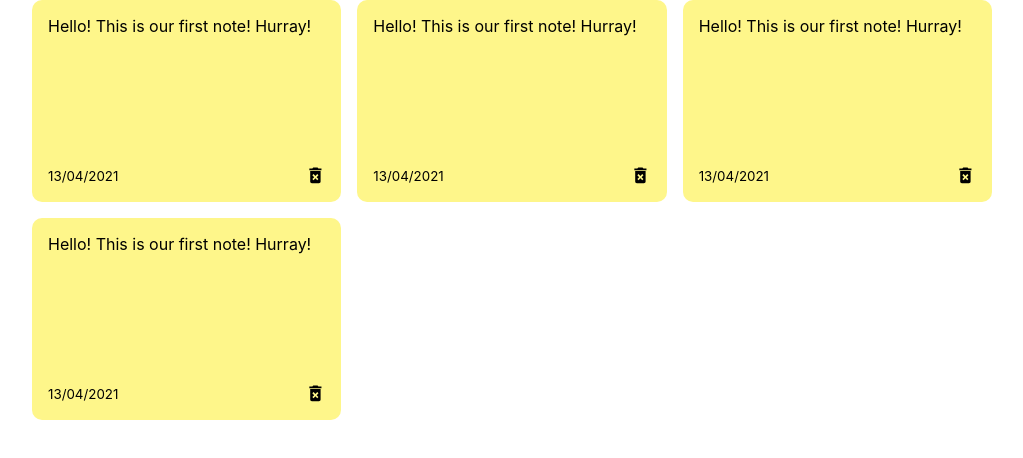
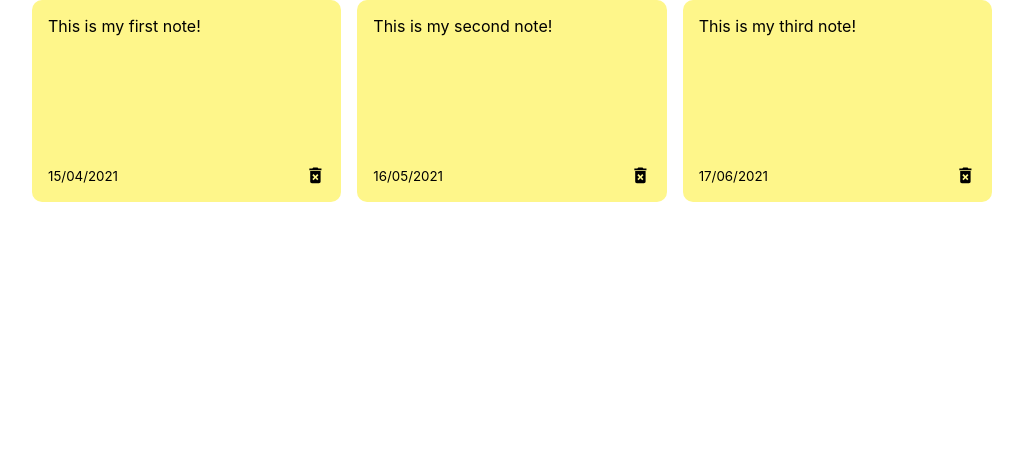
Before and after one commit to d-cryptic/note-app-react, a React (Create React App) app: page / in a window 1280 px wide. Shown: the top 458 px of the page, without its empty margins (128-1151 px from the left). Built offline with nearby package versions, Linux system fonts and the light colour scheme.

Commit message:
state added

```diff
--- a/src/components/note/Note.js
+++ b/src/components/note/Note.js
@@ -1,12 +1,12 @@
 import { MdDeleteForever } from "react-icons/md";
 import "./note.css";
 
-const Notes = () => {
+const Notes = ({ id, text, date }) => {
   return (
     <div className="note">
-      <span>Hello! This is our first note! Hurray!</span>
+      <span>{text}</span>
       <div className="note-footer">
-        <small>13/04/2021</small>
+        <small>{date}</small>
         <MdDeleteForever className="delete-icon" size="1.3em" />
       </div>
     </div>
--- a/src/components/noteList/NotesList.js
+++ b/src/components/noteList/NotesList.js
@@ -1,13 +1,12 @@
 import Note from "../note/Note";
 import "./NotesList.css";
 
-const NotesList = ({}) => {
+const NotesList = ({ notes }) => {
   return (
     <div className="notes-list">
-      <Note />
-      <Note />
-      <Note />
-      <Note />
+      {notes.map((note) => (
+        <Note id={note.id} text={note.text} date={note.date} />
+      ))}
     </div>
   );
 };
```
